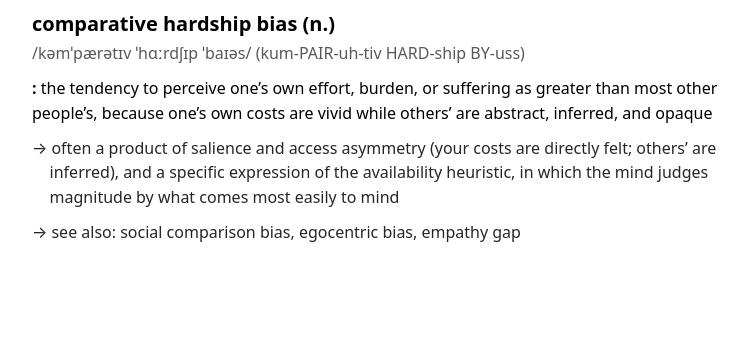
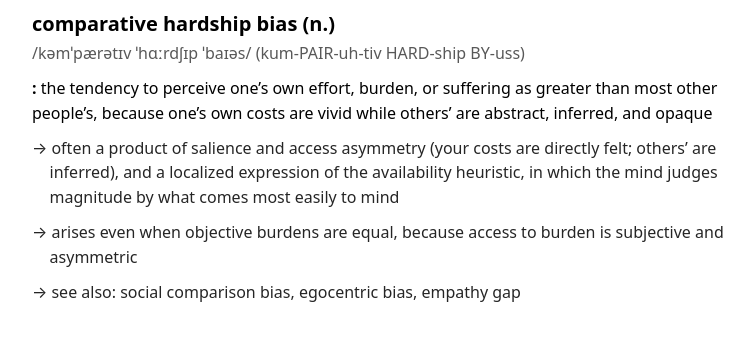
Before and after one commit to richard-andersen/comparativehardshipbias.org, a plain HTML site: page index.html in a window 1280 px wide. Shown: the part 105-446 px from the top of the page, without its empty margins (238-992 px from the left). Drawn offline with Linux system fonts and the light colour scheme.

Commit message:
Refine note paragraph wording in index.html
Updated the phrasing in the note paragraph for clarity.

```diff
--- a/index.html
+++ b/index.html
@@ -84,9 +84,12 @@
       the tendency to perceive one’s own effort, burden, or suffering as greater than most other people’s, because one’s own costs are vivid while others’ are abstract, inferred, and opaque
     </p>
     <p class="note">
-      often a product of salience and access asymmetry (your costs are directly felt; others’ are inferred), and a specific expression of the availability heuristic, in which the mind judges magnitude by what comes most easily to mind
+      often a product of salience and access asymmetry (your costs are directly felt; others’ are inferred), and a localized expression of the availability heuristic, in which the mind judges magnitude by what comes most easily to mind
     </p>
-      <p class="note">
+    <p class="note">
+      arises even when objective burdens are equal, because access to burden is subjective and asymmetric
+    </p>
+    <p class="note">
       see also: social comparison bias, egocentric bias, empathy gap
     </p>
   </section>
```
